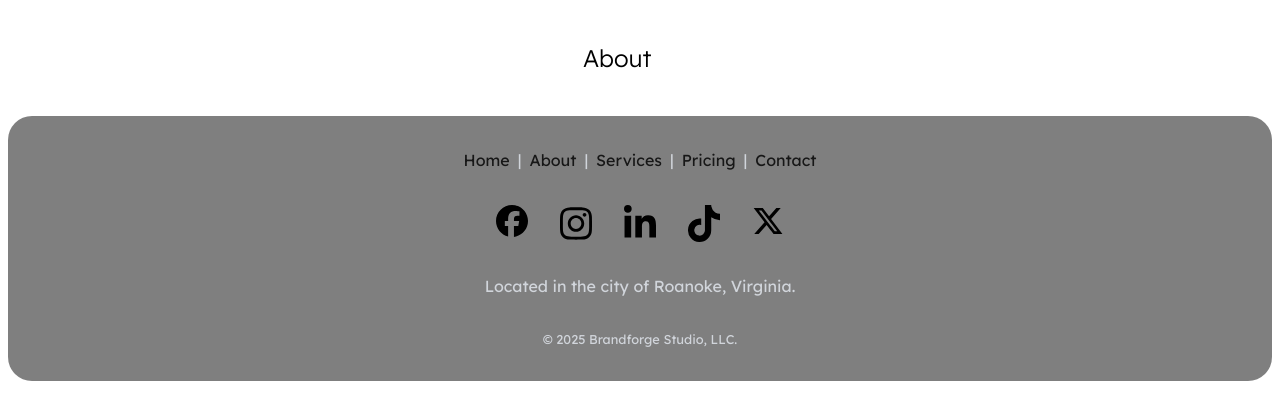
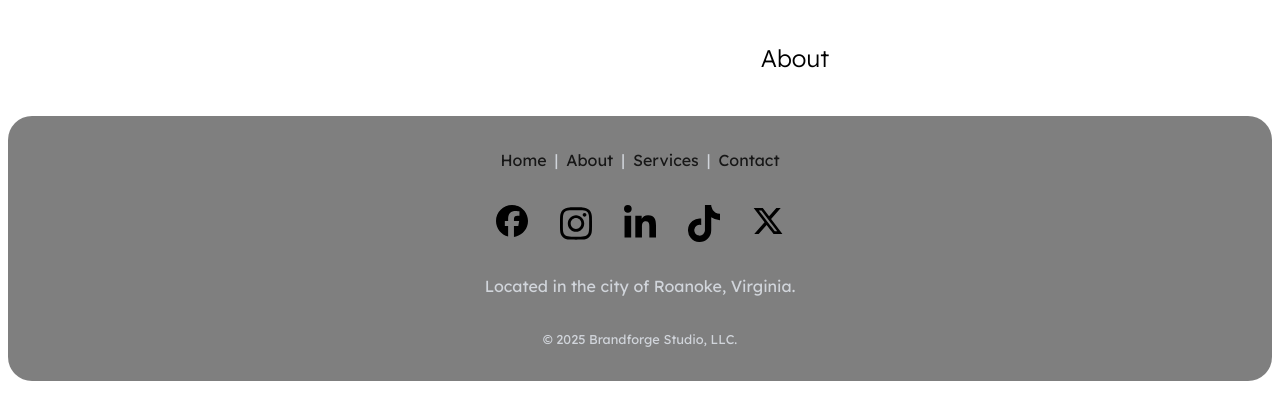
Before and after one commit to Brandforge-Studio/brandforge.studio, a Next.js app: page /about in a window 1280 px wide. Shown: the top 420 px of the page. Built offline with nearby package versions, Linux system fonts and the light colour scheme.

Commit message:
remove Pricing page, route, and navigation links

```diff
--- a/src/app/_components/Footer.js
+++ b/src/app/_components/Footer.js
@@ -30,13 +30,6 @@ export default function Footer() {
           <span className="text-gray-300">|</span>
           <Link
             className="border-b border-transparent hover:border-white"
-            href="/pricing"
-          >
-            Pricing
-          </Link>
-          <span className="text-gray-300">|</span>
-          <Link
-            className="border-b border-transparent hover:border-white"
             href="/contact"
           >
             Contact
@@ -46,8 +39,10 @@ export default function Footer() {
         <p className="text-gray-300 text-center">
           Located in the city of Roanoke, Virginia.
         </p>
-        <small className="text-gray-300 text-center">&copy; 2025 Brandforge Studio, LLC.</small>
+        <small className="text-gray-300 text-center">
+          &copy; 2025 Brandforge Studio, LLC.
+        </small>
       </footer>
     </div>
-  )
+  );
 }
--- a/src/app/_components/PageNav.js
+++ b/src/app/_components/PageNav.js
@@ -5,7 +5,6 @@ export default function PageNav() {
   const navButtons = [
     { label: "About", linkedPath: "/about" },
     { label: "Services", linkedPath: "/services" },
-    { label: "Pricing", linkedPath: "/pricing" },
     { label: "Contact", linkedPath: "/contact" },
   ];
 
```
Also changed, not shown: src/app/pricing/page.js (deleted, +0 -7 lines).
